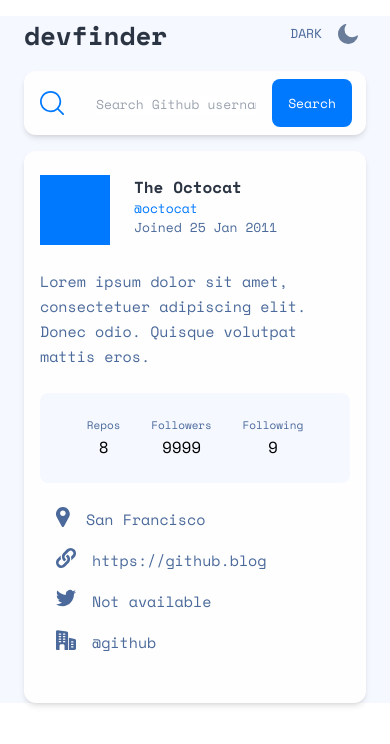
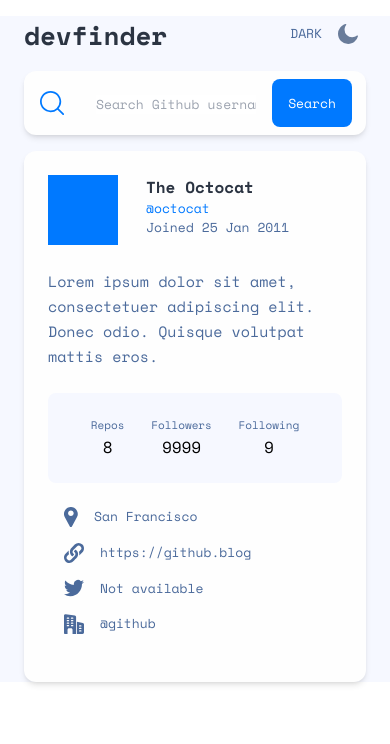
Before and after one commit to R3sty/github-user-search, a React app: page / in a window 390 px wide. Shown: the top 744 px of the page. Built offline with nearby package versions, Linux system fonts and the light colour scheme; the HTML template or start-up script is replaced by a standard one.

Commit message:
responsive layout

```diff
--- a/src/components/ProfileCard.tsx
+++ b/src/components/ProfileCard.tsx
@@ -1,16 +1,17 @@
 export const ProfileCard = () => {
     return (
-        <div className="mt-4 mx-6 bg-white shadow-md rounded-xl px-4 py-6">
-            <div className="flex flex-row">
-                <div className="mr-6"><div className="h-[70px] w-[70px] bg-blue"></div></div>
-                <div>
-                    <h1 className="text-black text-m">The Octocat</h1>
-                    <p className="text-blue text-xs">@octocat</p>
-                    <p className="text-bluishGrey text-xs">Joined 25 Jan 2011</p>
+        <div className="mt-4 mx-6 bg-white tablet:h-[481px] tablet:w-[573px] desktop:h-[444px] desktop:w-[730px] shadow-md rounded-xl ">
+            <div className="grid grid-cols-3 p-6 desktop:grid desktop:grid-cols-3 desktop:p-6">
+                <div className="row-span-3 mr-12 h-[70px] w-[70px] tablet:h-[117px] tablet:w-[117px] desktop:ml-8 desktop:mt-4 desktop:row-span-6 bg-blue"></div>
+                <div className="col-span-2">
+                <div className="text-black text-m  desktop:text-[26px] desktop:mt-4">The Octocat</div>
+                <div className="text-blue text-xs col-span-2 desktop:text-m desktop:font-normal desktop:mt-4 mr-6">@octocat</div>
                 </div>
-            </div>
-            <div className="mt-6 text-bluishGrey text-s">Lorem ipsum dolor sit amet, consectetuer adipiscing elit. Donec odio. Quisque volutpat mattis eros.</div>
-            <div className="flex flex-col-3 justify-evenly text-center mt-6 bg-lightGrey rounded-lg py-6 px-4">
+                <div className="text-bluishGrey text-xs col-span-2">Joined 25 Jan 2011</div>
+
+                <div className="mt-6 text-bluishGrey text-s col-span-3 desktop:text-m desktop:mr-6 desktop:col-span-2">Lorem ipsum dolor sit amet, consectetuer adipiscing elit. Donec odio. Quisque volutpat mattis eros.</div>
+
+                <div className="flex flex-col-3 justify-evenly text-center mt-6 bg-lightGrey rounded-lg py-6 px-4 col-span-3 desktop:col-span-2 desktop:mr-6">
                 <div>
                     <div className="text-[11px] text-bluishGrey">Repos</div>
                     <div className="mt-px">8</div>
@@ -23,25 +24,26 @@
                     <div className="text-[11px] text-bluishGrey">Following</div>
                     <div className="mt-px">9</div>
                 </div>
-            </div>
-            <div className="py-6 px-4">
+                </div>
+                <div className="col-span-2 tablet:col-span-2 tablet:grid tablet:grid-cols-2 desktop:col-span-2 desktop:grid desktop:grid-cols-2 py-6 px-4 desktop:mr-10">
                 <div className="flex flex-row pb-4">
                     <div className="pr-4"><svg height="20" width="14" xmlns="http://www.w3.org/2000/svg"><path d="M12.797 3.425C11.584 1.33 9.427.05 7.03.002a7.483 7.483 0 00-.308 0C4.325.05 2.17 1.33.955 3.425a6.963 6.963 0 00-.09 6.88l4.959 9.077.007.012c.218.38.609.606 1.045.606.437 0 .828-.226 1.046-.606l.007-.012 4.96-9.077a6.963 6.963 0 00-.092-6.88zm-5.92 5.638c-1.552 0-2.813-1.262-2.813-2.813s1.261-2.812 2.812-2.812S9.69 4.699 9.69 6.25 8.427 9.063 6.876 9.063z" fill="#4b6a9b" /></svg></div>
-                    <div className="text-s text-bluishGrey">San Francisco</div>
+                    <div className="text-xs text-bluishGrey">San Francisco</div>
                 </div>
                 <div className="flex flex-row pb-4">
                     <div className="pr-4"><svg height="20" width="20" xmlns="http://www.w3.org/2000/svg"><g fill="#4b6a9b"><path d="M7.404 5.012c-2.355 2.437-1.841 6.482.857 8.273.089.06.207.048.283-.027.568-.555 1.049-1.093 1.47-1.776a.213.213 0 00-.084-.3A2.743 2.743 0 018.878 10.1a2.64 2.64 0 01-.223-1.803c.168-.815 1.043-1.573 1.711-2.274l-.004-.002 2.504-2.555a2.568 2.568 0 013.648-.019 2.6 2.6 0 01.037 3.666l-1.517 1.56a.266.266 0 00-.06.273c.35 1.012.435 2.44.201 3.519-.006.03.031.05.053.028l3.228-3.295c2.062-2.105 2.044-5.531-.04-7.615a5.416 5.416 0 00-7.691.04L7.417 4.998l-.013.014z"/><path d="M13.439 13.75a.401.401 0 00.006-.003c.659-1.204.788-2.586.48-3.933l-.002.002-.001-.001a5.434 5.434 0 00-2.19-3.124.3.3 0 00-.333.015c-.553.448-1.095 1.021-1.452 1.754a.243.243 0 00.096.317c.415.24.79.593 1.04 1.061h.001c.196.33.388.958.263 1.632-.116.894-1.019 1.714-1.736 2.453-.546.559-1.935 1.974-2.49 2.542a2.6 2.6 0 01-3.666.037 2.6 2.6 0 01-.038-3.666l1.521-1.564A.266.266 0 005 11.004c-.338-1.036-.43-2.432-.217-3.51.006-.03-.031-.049-.053-.027l-3.179 3.245c-2.083 2.126-2.066 5.588.04 7.693 2.125 2.083 5.57 2.048 7.653-.078.723-.81 3.821-3.678 4.195-4.577z"/></g></svg></div>
-                    <div className="text-s text-bluishGrey">https://github.blog</div>
+                    <div className="text-xs text-bluishGrey">https://github.blog</div>
                 </div>
                 <div className="flex flex-row pb-4">
                     <div className="pr-4"><svg height="18" width="20" xmlns="http://www.w3.org/2000/svg"><path d="M20 2.799a8.549 8.549 0 01-2.363.647 4.077 4.077 0 001.804-2.266 8.194 8.194 0 01-2.6.993A4.099 4.099 0 009.75 4.977c0 .324.027.637.095.934-3.409-.166-6.425-1.8-8.452-4.288a4.128 4.128 0 00-.56 2.072c0 1.42.73 2.679 1.82 3.408A4.05 4.05 0 01.8 6.598v.045a4.119 4.119 0 003.285 4.028 4.092 4.092 0 01-1.075.135c-.263 0-.528-.015-.776-.07.531 1.624 2.038 2.818 3.831 2.857A8.239 8.239 0 01.981 15.34 7.68 7.68 0 010 15.285a11.543 11.543 0 006.29 1.84c7.545 0 11.67-6.25 11.67-11.667 0-.182-.006-.357-.015-.53A8.18 8.18 0 0020 2.798z" fill="#4b6a9b"/></svg></div>
-                    <div className="text-s text-bluishGrey">Not available</div>
+                    <div className="text-xs text-bluishGrey">Not available</div>
                 </div>
                 <div className="flex flex-row">
                     <div className="pr-4"><svg height="20" width="20" xmlns="http://www.w3.org/2000/svg"><g fill="#4b6a9b"><path d="M10.858 1.558L1.7.167A1.477 1.477 0 00.517.492 1.49 1.49 0 000 1.608v17.559c0 .458.375.833.833.833h2.709v-4.375c0-.808.65-1.458 1.458-1.458h2.083c.809 0 1.459.65 1.459 1.458V20h3.541V3a1.46 1.46 0 00-1.225-1.442zM4.583 12.292h-1.25a.625.625 0 010-1.25h1.25a.625.625 0 010 1.25zm0-2.5h-1.25a.625.625 0 010-1.25h1.25a.625.625 0 010 1.25zm0-2.5h-1.25a.625.625 0 010-1.25h1.25a.625.625 0 010 1.25zm0-2.5h-1.25a.625.625 0 010-1.25h1.25a.625.625 0 010 1.25zm4.167 7.5H7.5a.625.625 0 010-1.25h1.25a.625.625 0 010 1.25zm0-2.5H7.5a.625.625 0 010-1.25h1.25a.625.625 0 010 1.25zm0-2.5H7.5a.625.625 0 010-1.25h1.25a.625.625 0 010 1.25zm0-2.5H7.5a.625.625 0 010-1.25h1.25a.625.625 0 010 1.25zM18.85 9.035l-5.933-1.242V20h5.625A1.46 1.46 0 0020 18.542V10.46c0-.688-.47-1.274-1.15-1.425zM16.875 17.5h-1.25a.625.625 0 010-1.25h1.25a.625.625 0 010 1.25zm0-2.5h-1.25a.625.625 0 010-1.25h1.25a.625.625 0 010 1.25zm0-2.5h-1.25a.625.625 0 010-1.25h1.25a.625.625 0 010 1.25z"/></g></svg></div>
-                    <div className="text-s text-bluishGrey">@github</div>
+                    <div className="text-xs text-bluishGrey">@github</div>
                 </div>
-            </div>
-            </div>
+                    </div>
+                </div>
+        </div>
     )
 };
```
Also changed, not shown: 1 other file (tests, documents, lock files or other folders).
